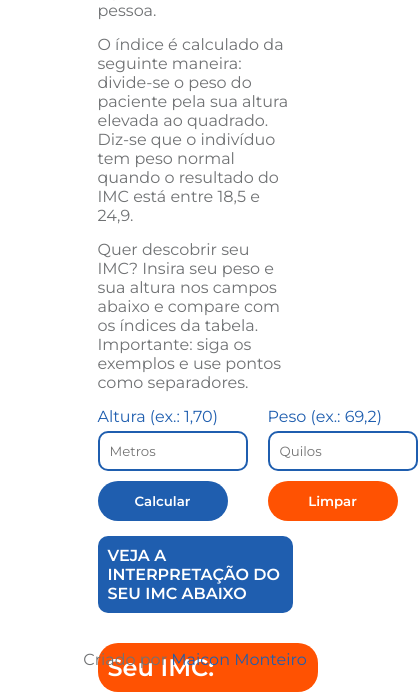
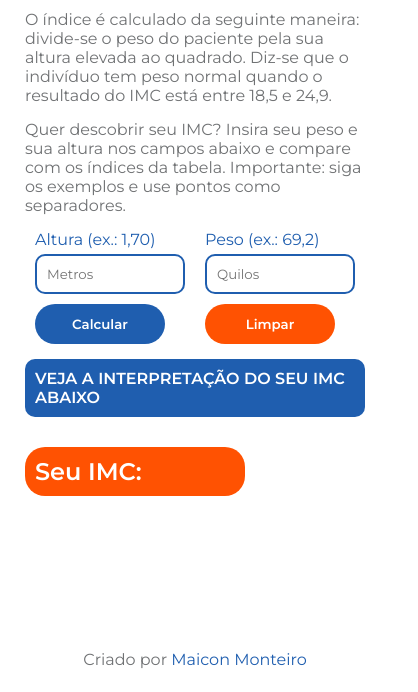
Before and after one commit to maiconrmonteiro/calculeIMC, a plain HTML site: page index.html in a window 390 px wide. Shown: the part 160-852 px from the top of the page, 418 px wide, since content can reach past the window. Drawn offline with Linux system fonts and the light colour scheme.

Commit message:
responsividade

```diff
--- a/src/estilo/style.css
+++ b/src/estilo/style.css
@@ -154,3 +154,17 @@ a:hover{
     color: black;
     padding: 5px;
 }
+
+
+@media screen and (max-width: 900px) {
+    main {
+        width: 100vw;
+        height: 100vh;
+        padding: 25px;
+    }
+
+    .inputsBtn{
+        align-items: center;
+        justify-content: center;
+    }
+}
```
Also changed, not shown: src/js/calculoImc.js (line endings or trailing spaces).
